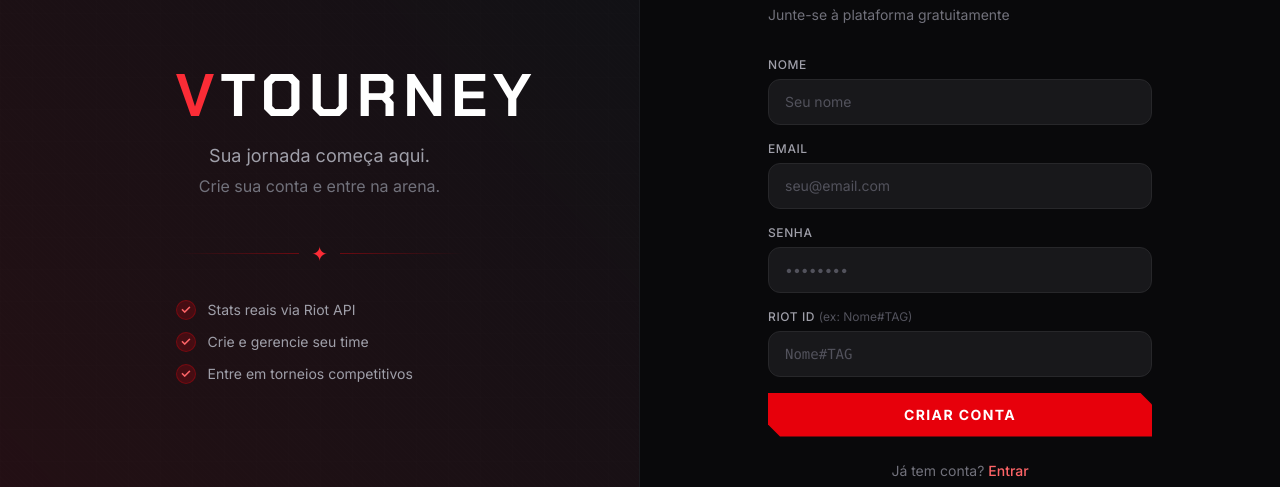
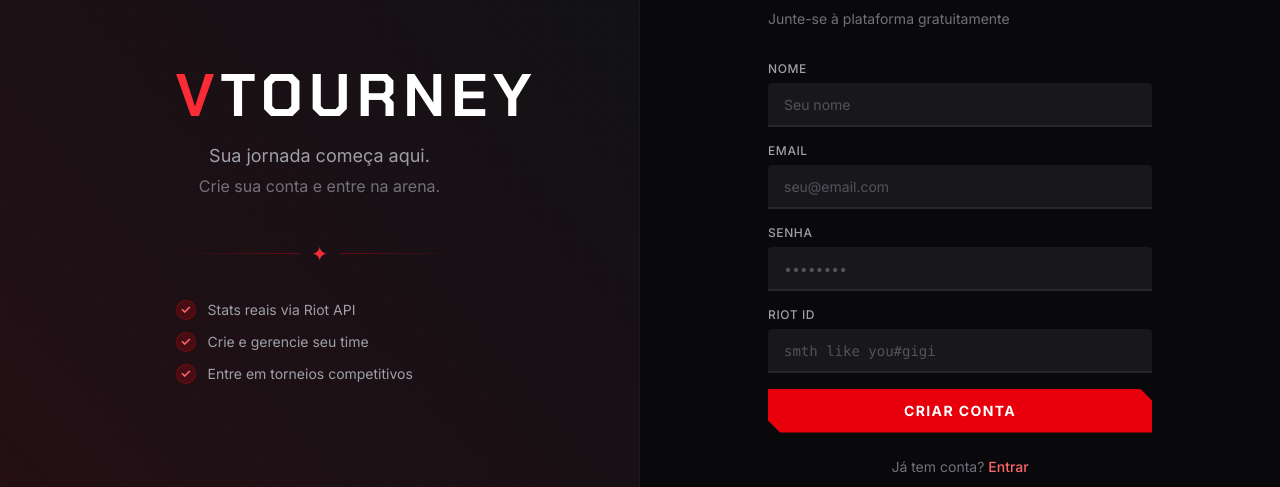
Before and after one commit to gustavinzx/VTOURNEY, a Next.js app in the folder frontend/: page /cadastro in a window 1280 px wide. Shown: the part 214-701 px from the top of the page. Built offline with nearby package versions, Linux system fonts and the light colour scheme; no server answers.

Commit message:
feat: UX polish (placeholders, double confirm delete, loading states consistency)

```diff
--- a/frontend/app/cadastro/page.tsx
+++ b/frontend/app/cadastro/page.tsx
@@ -106,83 +106,53 @@
                     </div>
 
                     <form onSubmit={handleSubmit} className="space-y-4">
-                        <div>
-                            <label className="block text-zinc-400 text-xs mb-1.5 uppercase tracking-wider font-medium">
-                                Nome
-                            </label>
-                            <input
+                        <TacticalInput
                             id="cadastro-nome"
                             type="text"
+                            label="Nome"
                             value={form.nome}
                             onChange={(e) => setForm({ ...form, nome: e.target.value })}
-                                className="w-full bg-zinc-900 border border-zinc-800 focus:border-red-600 focus:ring-1 focus:ring-red-600/20 text-white rounded-xl px-4 py-3 outline-none transition-all text-sm placeholder:text-zinc-600"
                             placeholder="Seu nome"
                             required
                         />
-                        </div>
 
-                        <div>
-                            <label className="block text-zinc-400 text-xs mb-1.5 uppercase tracking-wider font-medium">
-                                Email
-                            </label>
-                            <input
+                        <TacticalInput
                             id="cadastro-email"
                             type="email"
+                            label="Email"
                             value={form.email}
                             onChange={(e) => setForm({ ...form, email: e.target.value })}
-                                className="w-full bg-zinc-900 border border-zinc-800 focus:border-red-600 focus:ring-1 focus:ring-red-600/20 text-white rounded-xl px-4 py-3 outline-none transition-all text-sm placeholder:text-zinc-600"
                             placeholder="seu@email.com"
                             required
                         />
-                        </div>
 
-                        <div>
-                            <label className="block text-zinc-400 text-xs mb-1.5 uppercase tracking-wider font-medium">
-                                Senha
-                            </label>
-                            <input
+                        <TacticalInput
                             id="cadastro-senha"
                             type="password"
+                            label="Senha"
                             value={form.senha}
                             onChange={(e) => setForm({ ...form, senha: e.target.value })}
-                                className="w-full bg-zinc-900 border border-zinc-800 focus:border-red-600 focus:ring-1 focus:ring-red-600/20 text-white rounded-xl px-4 py-3 outline-none transition-all text-sm placeholder:text-zinc-600"
                             placeholder="••••••••"
                             required
                         />
-                        </div>
 
-                        <div>
-                            <label className="block text-zinc-400 text-xs mb-1.5 uppercase tracking-wider font-medium">
-                                Riot ID{' '}
-                                <span className="text-zinc-600 normal-case tracking-normal font-normal">
-                                    (ex: Nome#TAG)
-                                </span>
-                            </label>
-                            <input
+                        <TacticalInput
                             id="cadastro-riot-id"
                             type="text"
+                            label="Riot ID"
                             value={form.riot_id}
                             onChange={(e) => setForm({ ...form, riot_id: e.target.value })}
-                                className="w-full bg-zinc-900 border border-zinc-800 focus:border-red-600 focus:ring-1 focus:ring-red-600/20 text-white rounded-xl px-4 py-3 outline-none transition-all text-sm placeholder:text-zinc-600 font-mono"
-                                placeholder="Nome#TAG"
+                            placeholder="smth like you#gigi"
+                            className="font-mono"
                         />
-                        </div>
 
-                        <button
+                        <TacticalButton
                             id="cadastro-submit"
                             type="submit"
-                            disabled={loading}
-                            className="w-full bg-red-600 text-white font-bold py-3 px-4 clip-tatico hover:bg-red-500 transition-colors disabled:opacity-50 uppercase tracking-widest text-sm flex items-center justify-center gap-2"
+                            loading={loading}
                         >
-                            {loading ? (
-                                <span className="flex items-center justify-center gap-2">
-                                    <span className="w-4 h-4 border-2 border-white/30 border-t-white rounded-full animate-spin" />
-                                    Criando conta...
-                                </span>
-                            ) : (
-                                'Criar conta'
-                            )}
-                        </button>
+                            Criar conta
+                        </TacticalButton>
                     </form>
 
                     <p className="text-center text-zinc-500 text-sm mt-6">
--- a/frontend/app/times/[id]/page.tsx
+++ b/frontend/app/times/[id]/page.tsx
@@ -57,6 +57,17 @@
     const [modalOpen, setModalOpen] = useState(false);
     const [addForm, setAddForm] = useState({ usuario_id: '', funcao: 'titular' });
     const [adicionando, setAdicionando] = useState(false);
+    const [confirmDelete, setConfirmDelete] = useState(false);
+
+    async function deletarTime() {
+        try {
+            await api.delete(`/times/${id}`);
+            toast.success('Time excluído com sucesso.');
+            router.push('/times');
+        } catch (err: any) {
+            toast.error(err.response?.data?.erro ?? 'Erro ao excluir time');
+        }
+    }
 
     useEffect(() => {
         const u = localStorage.getItem('usuario');
@@ -165,13 +176,32 @@
                     </div>
 
                     {isCapitao && (
+                        <div className="shrink-0 flex items-center gap-2">
+                            <button
+                                onClick={() => {
+                                    if (confirmDelete) deletarTime();
+                                    else {
+                                        setConfirmDelete(true);
+                                        setTimeout(() => setConfirmDelete(false), 3000);
+                                    }
+                                }}
+                                className={`px-4 py-2 rounded-xl text-sm font-semibold transition-all ${
+                                    confirmDelete
+                                        ? 'bg-red-600 text-white animate-pulse'
+                                        : 'border border-zinc-800 text-zinc-400 hover:text-red-400 hover:border-red-400/50'
+                                }`}
+                                title="Item 51: Confirmação dupla em ação destrutiva"
+                            >
+                                {confirmDelete ? 'Confirmar Exclusão' : 'Excluir Time'}
+                            </button>
                             <button
                                 id="btn-adicionar-membro"
                                 onClick={() => setModalOpen(true)}
-                            className="shrink-0 border border-red-600/50 text-red-400 hover:bg-red-600 hover:text-white px-4 py-2 rounded-xl text-sm font-semibold transition-all"
+                                className="border border-red-600/50 text-red-400 hover:bg-red-600 hover:text-white px-4 py-2 rounded-xl text-sm font-semibold transition-all"
                             >
                                 + Membro
                             </button>
+                        </div>
                     )}
                 </div>
             </motion.div>
```
Lines whose indentation alone changed are shown as unchanged.
